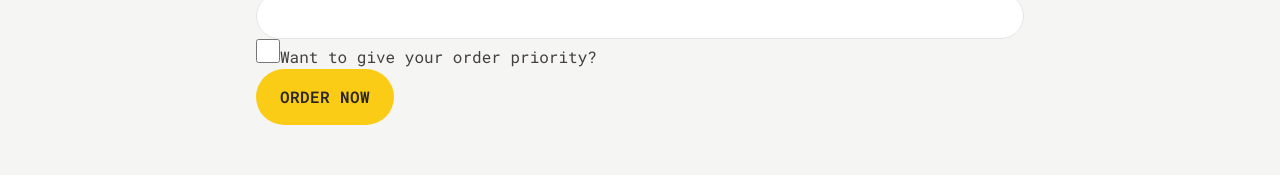
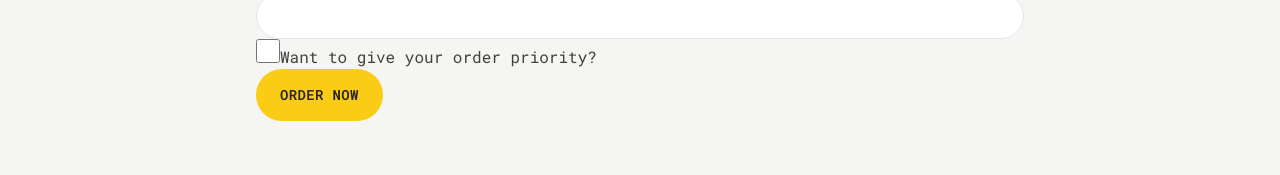
Before and after one commit to JeranSalcedo/fast-react-pizza, a React (Vite) app: page /order/new in a window 1280 px wide. Shown: the part 256-431 px from the top of the page. Built offline with nearby package versions, Linux system fonts and the light colour scheme.

Commit message:
updated button text size

```diff
--- a/src/ui/Button.jsx
+++ b/src/ui/Button.jsx
@@ -2,12 +2,12 @@ import { Link } from "react-router-dom";
 
 const Button = ({ children, type = "primary", disabled, to }) => {
 	const baseStyle =
-		"inline-block rounded-full bg-yellow-400 font-semibold uppercase tracking-wide text-stone-800 transition-colors duration-300 hover:bg-yellow-300 focus:bg-yellow-300 focus:outline-none focus:ring focus:ring-yellow-300 focus:ring-offset-2 disabled:cursor-not-allowed ";
+		"inline-block text-sm rounded-full bg-yellow-400 font-semibold uppercase tracking-wide text-stone-800 transition-colors duration-300 hover:bg-yellow-300 focus:bg-yellow-300 focus:outline-none focus:ring focus:ring-yellow-300 focus:ring-offset-2 disabled:cursor-not-allowed ";
 
 	const styles = {
 		primary: baseStyle + "px-4 py-3 md:px-6 md:py-4",
 		secondary:
-			"inline-block rounded-full border-2 border-stone-300 px-4 py-2.5 font-semibold uppercase tracking-wide text-stone-400 transition-colors duration-300 hover:bg-stone-300 hover:text-stone-800 focus:bg-stone-300 focus:text-stone-800 focus:outline-none focus:ring focus:ring-stone-200 focus:ring-offset-2 disabled:cursor-not-allowed md:px-6 md:py-3.5",
+			"inline-block text-sm rounded-full border-2 border-stone-300 px-4 py-2.5 font-semibold uppercase tracking-wide text-stone-400 transition-colors duration-300 hover:bg-stone-300 hover:text-stone-800 focus:bg-stone-300 focus:text-stone-800 focus:outline-none focus:ring focus:ring-stone-200 focus:ring-offset-2 disabled:cursor-not-allowed md:px-6 md:py-3.5",
 		small: baseStyle + "px-4 py-2 md:px-5 md:py-2.5 text-xs",
 	};
 
```
